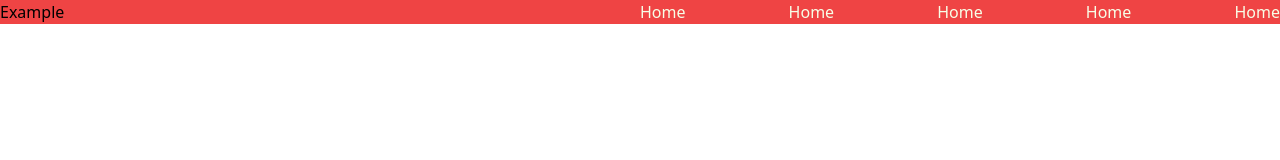
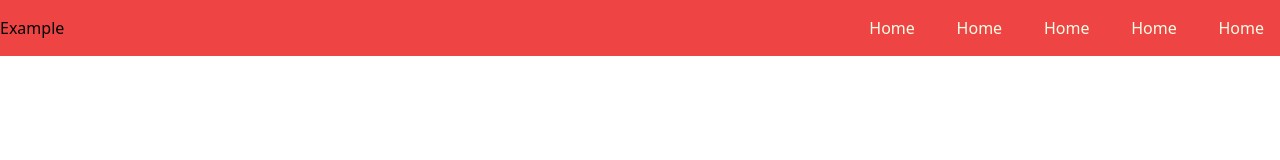
Before and after one commit to dkajolroy/tailwind_initial_landing, a website: page src/index.html in a window 1280 px wide. Drawn offline with Linux system fonts and the light colour scheme.

Commit message:
add class

```diff
--- a/src/index.html
+++ b/src/index.html
@@ -11,13 +11,15 @@
 
     <div class="header bg-red-500">
         <div class="container flex mx-auto justify-between">
-            <div class="logo flex-1">Example</div>
+            <div class="logo w-2/3 flex items-center">
+                <span class="">Example</span>
+            </div>
             <div class="flex flex-1 justify-between">
-                <a class="hover:bg-black text-lime-50" href="/">Home</a>
-                <a class="hover:bg-black text-lime-50" href="/">Home</a>
-                <a class="hover:bg-black text-lime-50" href="/">Home</a>
-                <a class="hover:bg-black text-lime-50" href="/">Home</a>
-                <a class="hover:bg-black text-lime-50" href="/">Home</a>
+                <a class="hover:bg-black p-4 text-lime-50" href="/">Home</a>
+                <a class="hover:bg-black p-4 text-lime-50" href="/">Home</a>
+                <a class="hover:bg-black p-4 text-lime-50" href="/">Home</a>
+                <a class="hover:bg-black p-4 text-lime-50" href="/">Home</a>
+                <a class="hover:bg-black p-4 text-lime-50" href="/">Home</a>
             </div>
         </div>
     </div>
```
Also changed, not shown: src/style.css.
